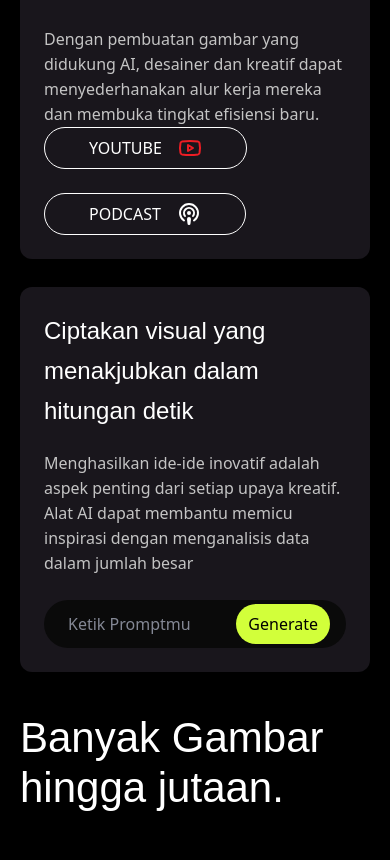
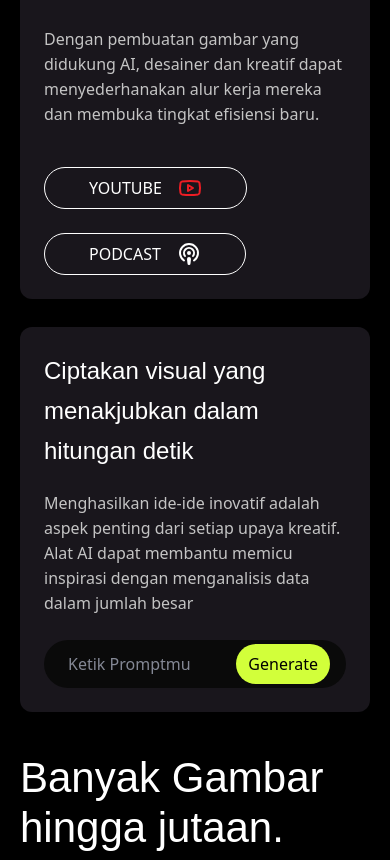
Before and after one commit to zildjianvitoo/si-pintar, a Next.js app: page / in a window 390 px wide. Shown: the part 2300-3160 px from the top of the page. Built offline with nearby package versions, Linux system fonts and the light colour scheme; no server answers; a web font is replaced by a local one.

Commit message:
fix: benefit card gap

```diff
--- a/components/LandingPage/Benefit.tsx
+++ b/components/LandingPage/Benefit.tsx
@@ -23,7 +23,7 @@ export default function Benefit({}: Props) {
                 efisiensi baru.
               </p>
 
-              <div className="flex flex-col items-start justify-end gap-6 mt-auto lg:flex-row md:justify-start">
+              <div className="flex flex-col items-start justify-end gap-6 mt-10 lg:mt-auto lg:flex-row md:justify-start">
                 <div className="flex items-center gap-4 border-white border rounded-[30px] px-11 py-2 cursor-pointer">
                   <p className="uppercase">Youtube</p>
                   <Youtube className="text-xl text-[#ED1D24]" />
```
